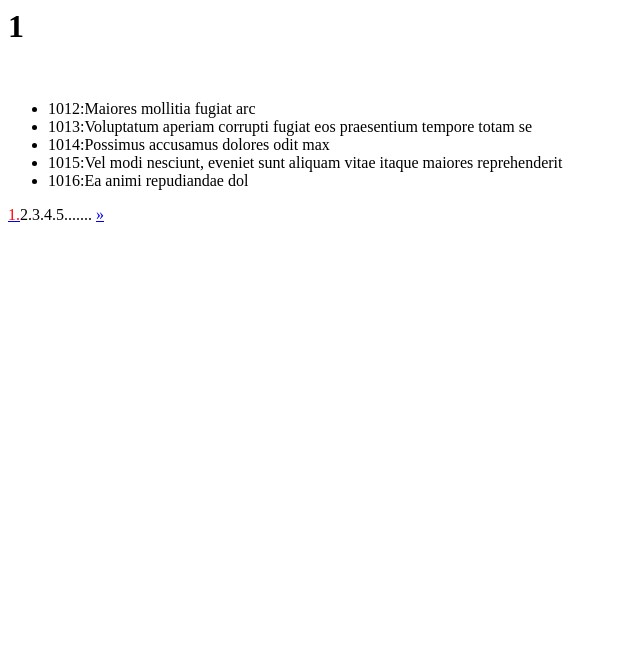
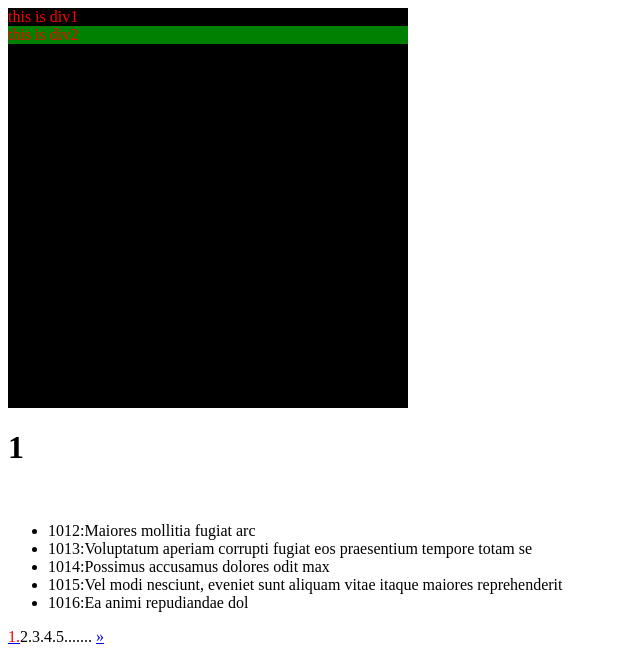
Before and after one commit to githubnote/website, a Django app: page /testinfo/ in a window 1280 px wide. Shown: the top 648 px of the page, without its empty margins (0-640 px from the left). Run offline with Django 3.2, Linux system fonts and the light colour scheme; data comes from the database, SQL or seed files in the repository.

Commit message:
20191030

```diff
--- a/ImageWorker/static/style.css
+++ b/ImageWorker/static/style.css
@@ -18,7 +18,17 @@ li.enabled{
 }
 .sr-only{
     color: red;
+}
 
+.div1{
+    background-color:black;
+    color: red;
 
+    width: 400px;
+    height: 400px;
 
 }
+
+.div2{
+    background-color: green;
+}
--- a/ImageWorker/templates/testInfo.html
+++ b/ImageWorker/templates/testInfo.html
@@ -4,6 +4,19 @@
 
 
 <link rel="stylesheet" type="text/css" href="{% static 'style.css' %}">
+
+
+
+<div class="div1">
+this is  div1
+<div class="div2">
+    this is div2
+</div>
+
+</div>
+
+
+
 
 <h1>{{page}}</h1></br>
 
```
